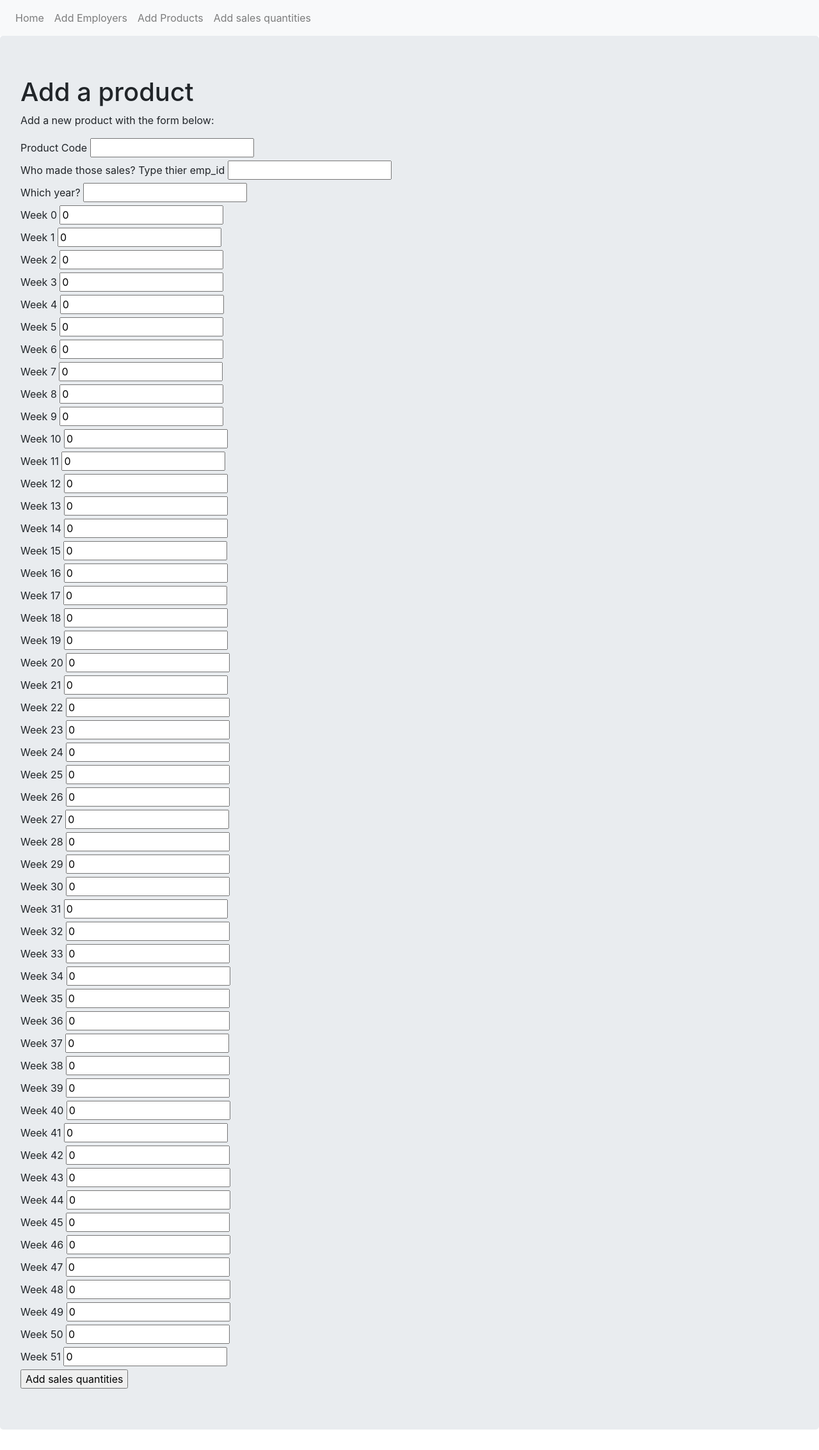
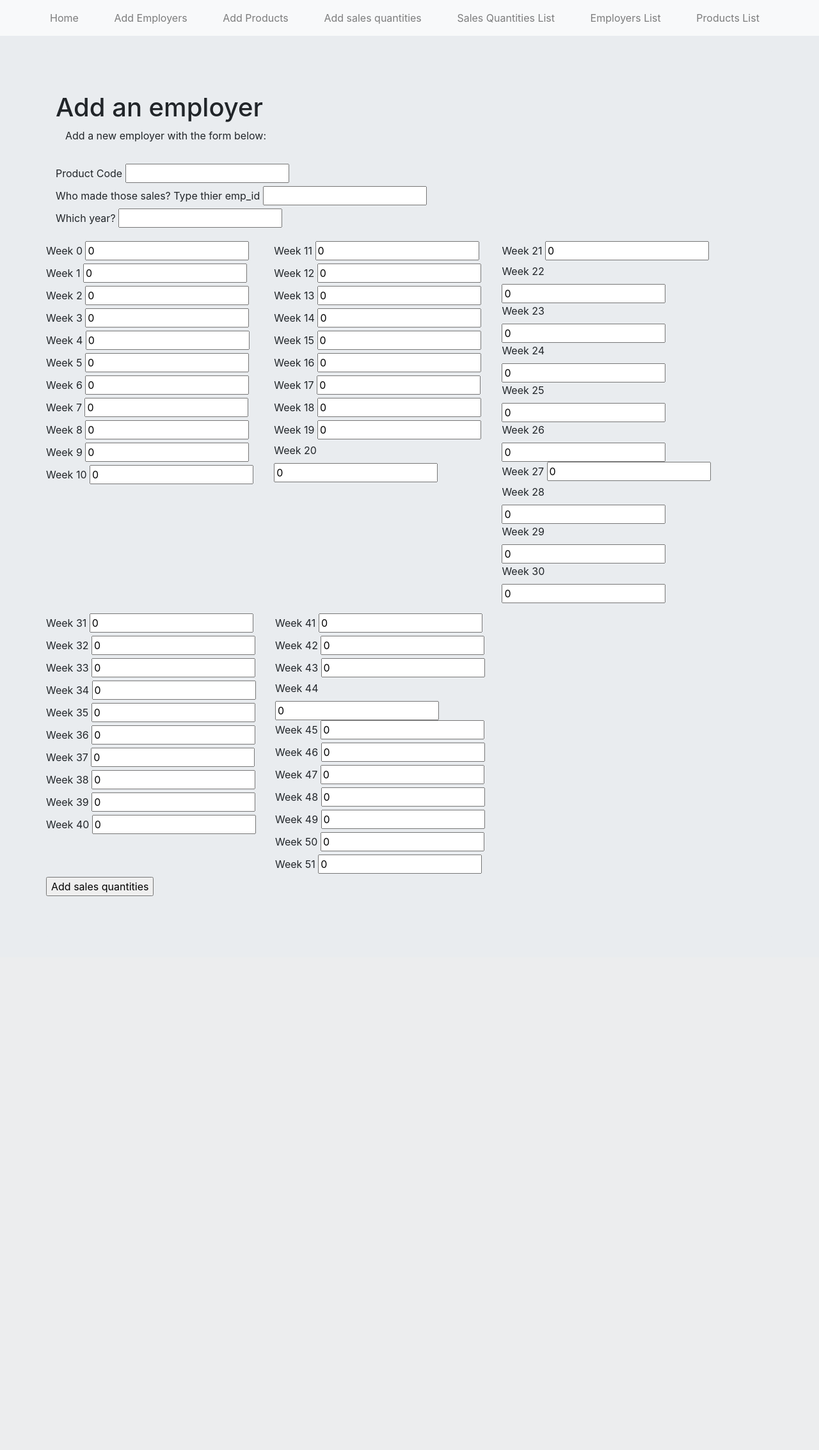
Before and after one commit to ShawnRib/Capstone_1_Ribaudo_Shawn, a Flask app: page /add_sales_quantities in a window 1280 px wide. Shown: the whole page at 64% size. After the commit the page ends 1401 px from the top, so only its background shows below. Run offline with Flask 2, Linux system fonts and the light colour scheme; some libraries are stand-ins or nearby versions.

Commit message:
UI look, try catch, fixing form

```diff
--- a/app.py
+++ b/app.py
@@ -222,13 +222,15 @@ def add_employers():
         last_name = form.last_name.data
         region = form.region.data
         pay_grade = form.pay_grade.data
-        # Add new employer to database
-        new_employer = Employers(emp_id,first_name, last_name, region, pay_grade)
-        print(new_employer)
-        db.session.add(new_employer)
-        db.session.commit()
-
-        #return redirect(url_for('list_pup'))
+        try:
+            # Add new employer to database
+            new_employer = Employers(emp_id,first_name, last_name, region, pay_grade)
+            print(new_employer)
+            db.session.add(new_employer)
+            db.session.commit()
+            return redirect(url_for('employers_list'))
+        except:
+            return redirect(url_for('error_detail'))
 
     return render_template('add_employers.html',form=form)
 
@@ -250,7 +252,7 @@ def add_products():
             new_product = Product_Codes(prod_code,prod_name, url, manufacturer, ext_service_plan, warranty_price)
             db.session.add(new_product)
             db.session.commit()
-            #return redirect(url_for('list_pup'))
+            return redirect(url_for('products_list'))
         except:
             return redirect(url_for('error_detail'))
 
@@ -318,20 +320,52 @@ def add_sales_quantities():
         w50 = form.w50.data
         w51 = form.w51.data
         # Add new product to database
-        new_sales = Sale_Quantities(item_code, emp_id, years, w0, w1,w2,w3,w4,w5,w6,w7,w8,w9,w10,w11,w12,w13,w14,w15,w16,w17,w18,w19,w20,w21,w22,w23,w24,w25,w26,w27,w28,w29,w30,w31,w32,w33,w34,w35,w36,w37,w38,w39,w40,w41,w42,w43,w44,w45,w46,w47,w48,w49,w50,w51)
-        print(new_sales)
-        db.session.add(new_sales)
-        db.session.commit()
-
-        #return redirect(url_for('list_pup'))
+        try:
+            new_sales = Sale_Quantities(item_code, emp_id, years, w0, w1,w2,w3,w4,w5,w6,w7,w8,w9,w10,w11,w12,w13,w14,w15,w16,w17,w18,w19,w20,w21,w22,w23,w24,w25,w26,w27,w28,w29,w30,w31,w32,w33,w34,w35,w36,w37,w38,w39,w40,w41,w42,w43,w44,w45,w46,w47,w48,w49,w50,w51)
+            print(new_sales)
+            db.session.add(new_sales)
+            db.session.commit()
+            return redirect(url_for('sales_list'))
+        except:
+            return redirect(url_for('error_detail'))
 
     return render_template('add_sales_quantities.html',form=form)
 
 
+@app.route('/sales_list')
+def sales_list():
+    #connect the database and pull sales from the sales_quantities table
+    con = sq.create_engine('mysql+pymysql://root:SQL5Data@localhost/TractorTEK')
+    df_sales = pd.read_sql('sales_quantities', con)
+    print(df_sales)
+    df_size = len(df_sales)
+    return render_template('sales_list.html', df_sales=df_sales, df_size=df_size)
+
+
+@app.route('/employers_list')
+def employers_list():
+    #connect the database and pull sales from the sales_quantities table
+    con = sq.create_engine('mysql+pymysql://root:SQL5Data@localhost/TractorTEK')
+    df_employers= pd.read_sql('employers', con)
+    print(df_employers)
+    df_size = len(df_employers)
+    return render_template('employers_list.html', df_employers=df_employers, df_size=df_size)
+
+@app.route('/products_list')
+def products_list():
+    #connect the database and pull sales from the sales_quantities table
+    con = sq.create_engine('mysql+pymysql://root:SQL5Data@localhost/TractorTEK')
+    df_product = pd.read_sql('product_codes', con)
+    print(df_product)
+    df_size = len(df_product)
+    return render_template('products_list.html', df_product=df_product, df_size=df_size)
+
+#if the database got an error for various of reason, it will go to an error_detail page.
 @app.route('/error_detail', methods=['GET', 'POST'])
 def error_detail():
     return render_template('error_detail.html')
 
+#404 page
 @app.errorhandler(404)
 def page_not_found(e):
     return render_template('404.html'), 404
--- a/templates/add_sales_quantities.html
+++ b/templates/add_sales_quantities.html
@@ -1,15 +1,23 @@
 {% extends "base.html" %}
 {% block content %}
-<div class="jumbotron">
-  <h1>Add a product</h1>
-  <p>Add a new product with the form below:</p>
-  <form method="POST">
+<div class="container jumbotron">
+    <div class="row">
+        <h1>Add an employer</h1>
+    </div>
+          <p>Add a new employer with the form below:</p>
+  <div class="row">
+    <form style="width: 100%;" method="POST">
+
+    <div class="row">
+        <div class="col pt-3">
             {# This hidden_tag is a CSRF security feature. #}
               {{ form.hidden_tag() }}
               {{ form.item_code.label }} {{ form.item_code() }}<br>
               {{ form.emp_id.label }} {{ form.emp_id() }}<br>
               {{ form.years.label }} {{ form.years() }}<br>
-
+        </div>
+        <div class="row">
+            <div class="col pt-3">
                 {{ form.w0.label }} {{ form.w0() }}<br>
                 {{ form.w1.label }} {{ form.w1() }}<br>
                 {{ form.w2.label }} {{ form.w2() }}<br>
@@ -21,6 +29,8 @@
                 {{ form.w8.label }} {{ form.w8() }}<br>
                 {{ form.w9.label }} {{ form.w9() }}<br>
                 {{ form.w10.label }} {{ form.w10() }}<br>
+            </div>
+            <div class="col pt-3">
                 {{ form.w11.label }} {{ form.w11() }}<br>
                 {{ form.w12.label }} {{ form.w12() }}<br>
                 {{ form.w13.label }} {{ form.w13() }}<br>
@@ -31,6 +41,8 @@
                 {{ form.w18.label }} {{ form.w18() }}<br>
                 {{ form.w19.label }} {{ form.w19() }}<br>
                 {{ form.w20.label }} {{ form.w20() }}<br>
+            </div>
+            <div class="col pt-3">
                 {{ form.w21.label }} {{ form.w21() }}<br>
                 {{ form.w22.label }} {{ form.w22() }}<br>
                 {{ form.w23.label }} {{ form.w23() }}<br>
@@ -41,6 +53,10 @@
                 {{ form.w28.label }} {{ form.w28() }}<br>
                 {{ form.w29.label }} {{ form.w29() }}<br>
                 {{ form.w30.label }} {{ form.w30() }}<br>
+            </div>
+        </div>
+        <div class="row">
+            <div class="col pt-3">
                 {{ form.w31.label }} {{ form.w31() }}<br>
                 {{ form.w32.label }} {{ form.w32() }}<br>
                 {{ form.w33.label }} {{ form.w33() }}<br>
@@ -51,6 +67,8 @@
                 {{ form.w38.label }} {{ form.w38() }}<br>
                 {{ form.w39.label }} {{ form.w39() }}<br>
                 {{ form.w40.label }} {{ form.w40() }}<br>
+            </div>
+            <div class="col pt-3">
                 {{ form.w41.label }} {{ form.w41() }}<br>
                 {{ form.w42.label }} {{ form.w42() }}<br>
                 {{ form.w43.label }} {{ form.w43() }}<br>
@@ -62,15 +80,23 @@
                 {{ form.w49.label }} {{ form.w49() }}<br>
                 {{ form.w50.label }} {{ form.w50() }}<br>
                 {{ form.w51.label }} {{ form.w51() }}<br>
+            </div>
 
 
+        </div>
+    </div>
+    <div class="row text-center">
         {{ form.submit() }}
+    </div>
 
         {% for field, errors in form.errors.items() %}
-           <small class="form-text text-muted ">
+            <div class="p-3 mb-2 bg-warning text-dark form-text text-muted">
             {{ ', '.join(errors) }}
-            </small>
+            </div>
         {% endfor %}
+
+
       </form>
     </div>
+  </div>
 {% endblock %}
--- a/templates/base.html
+++ b/templates/base.html
@@ -9,20 +9,41 @@
 
     <title>Capstone Project</title>
   </head>
+  <style>
+      .header_table{
+          position: sticky;
+          top: 0;
+          background: whitesmoke;
+      }
+      .form{
+          width: 100% !important;
+          max-width: 1200px;
+      }
+      .nav-item:hover{
+          text-decoration: underline;
+          text-weight: bold;
+      }
+      body{
+         background: #e9ecef
+      }
+  </style>
   <body>
 
     <nav class="navbar navbar-expand-lg navbar-light bg-light">
 
-    <div class="navbar-nav">
+    <div class="navbar-nav container">
         <a class="nav-item nav-link" href="{{ url_for('index') }}">Home</a>
         <a class="nav-item nav-link" href="{{ url_for('add_employers') }}">Add Employers</a>
         <a class="nav-item nav-link" href="{{ url_for('add_products') }}">Add Products</a>
-         <a class="nav-item nav-link" href="{{ url_for('add_sales_quantities') }}">Add sales quantities</a>
+        <a class="nav-item nav-link" href="{{ url_for('add_sales_quantities') }}">Add sales quantities</a>
+        <a class="nav-item nav-link" href="{{ url_for('sales_list') }}">Sales Quantities List</a>
+        <a class="nav-item nav-link" href="{{ url_for('employers_list') }}">Employers List</a>
+        <a class="nav-item nav-link" href="{{ url_for('products_list') }}">Products List</a>
 
     </div>
 
 </nav>
-
+    <div class="mt-4"></div>
     {% block content %}
 
     {% endblock %}
--- a/templates/error_detail.html
+++ b/templates/error_detail.html
@@ -6,6 +6,7 @@
     <li>The primary key was reuse. Please try a different value.</li>
     <li>Make sure the the number is not negative</li>
     <li>Maybe you put the number too high. Use realistic value. </li>
+    <li>Please check to make sure the employers id match to the employers list.</li>
 </div>
 {% endblock %}
 <li>
```
Also changed, not shown: create_db.py (+2 -22 lines), templates/add_employers.html (+25 -6 lines), templates/add_owner.html (deleted, +0 -14 lines), templates/add_products.html (+26 -3 lines), templates/employers_list.html (added, +31 -0 lines), templates/list.html (deleted, +0 -35 lines), templates/products_list.html (added, +31 -0 lines), templates/sales_list.html (added, +31 -0 lines). Lines whose indentation alone changed are shown as unchanged.
